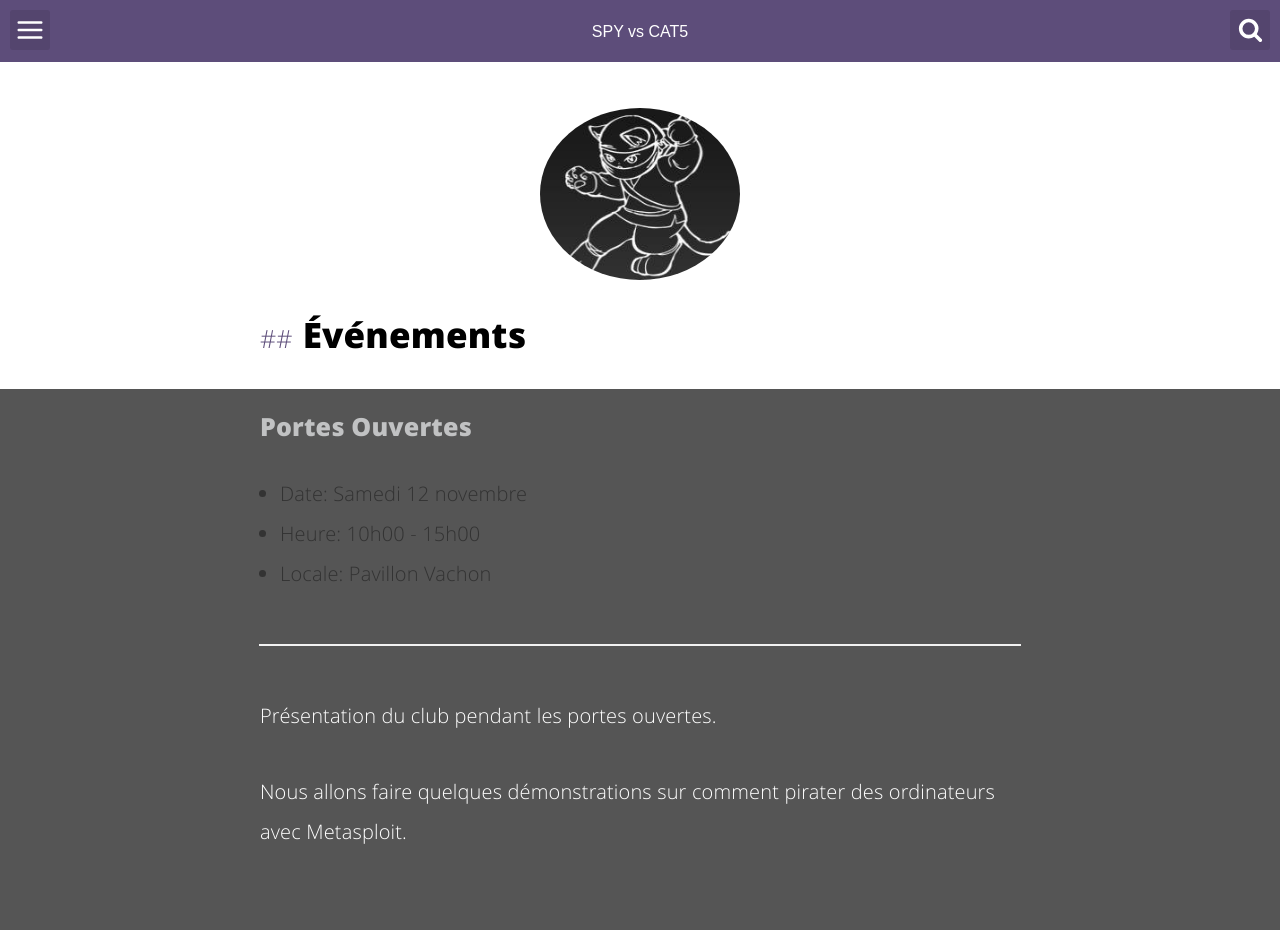
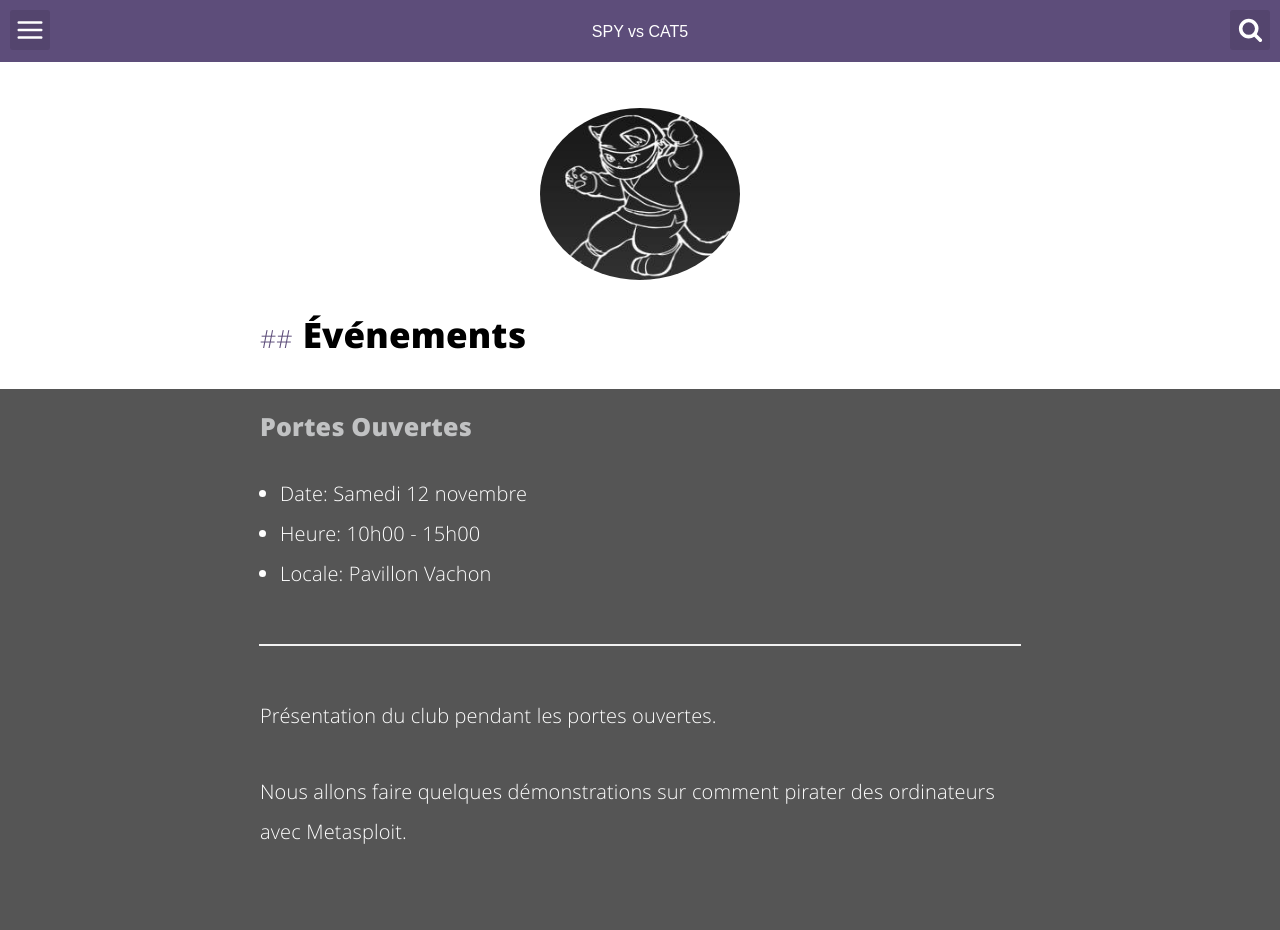
Before and after one commit to SpyVsCat5/SpyVsCat5.github.io, a Jekyll site: the page built from events.html, in a window 1280 px wide. Built offline with Jekyll 4.4.1, drawn with Linux system fonts in a browser that asks for light colours.

Commit message:
fixes text color issue in events page

```diff
--- a/events.html
+++ b/events.html
@@ -24,9 +24,9 @@ permalink: /events/index.html
     <figure class="highlight svc-no-margin-bottom {{current_color}}">
     <h3>{{post.title}}</h3>
     <ul>
-      <li>Date: {{post.date_fr}}</li>
-      <li>Heure: {{post.time}}</li>
-      <li>Locale: {{post.room}}</li>
+      <li class="svc-highlight-text">Date: {{post.date_fr}}</li>
+      <li class="svc-highlight-text">Heure: {{post.time}}</li>
+      <li class="svc-highlight-text">Locale: {{post.room}}</li>
     </ul>
     <hr/>
     <pre class="svc-evenement-details">{{post.content}}</pre>
```
